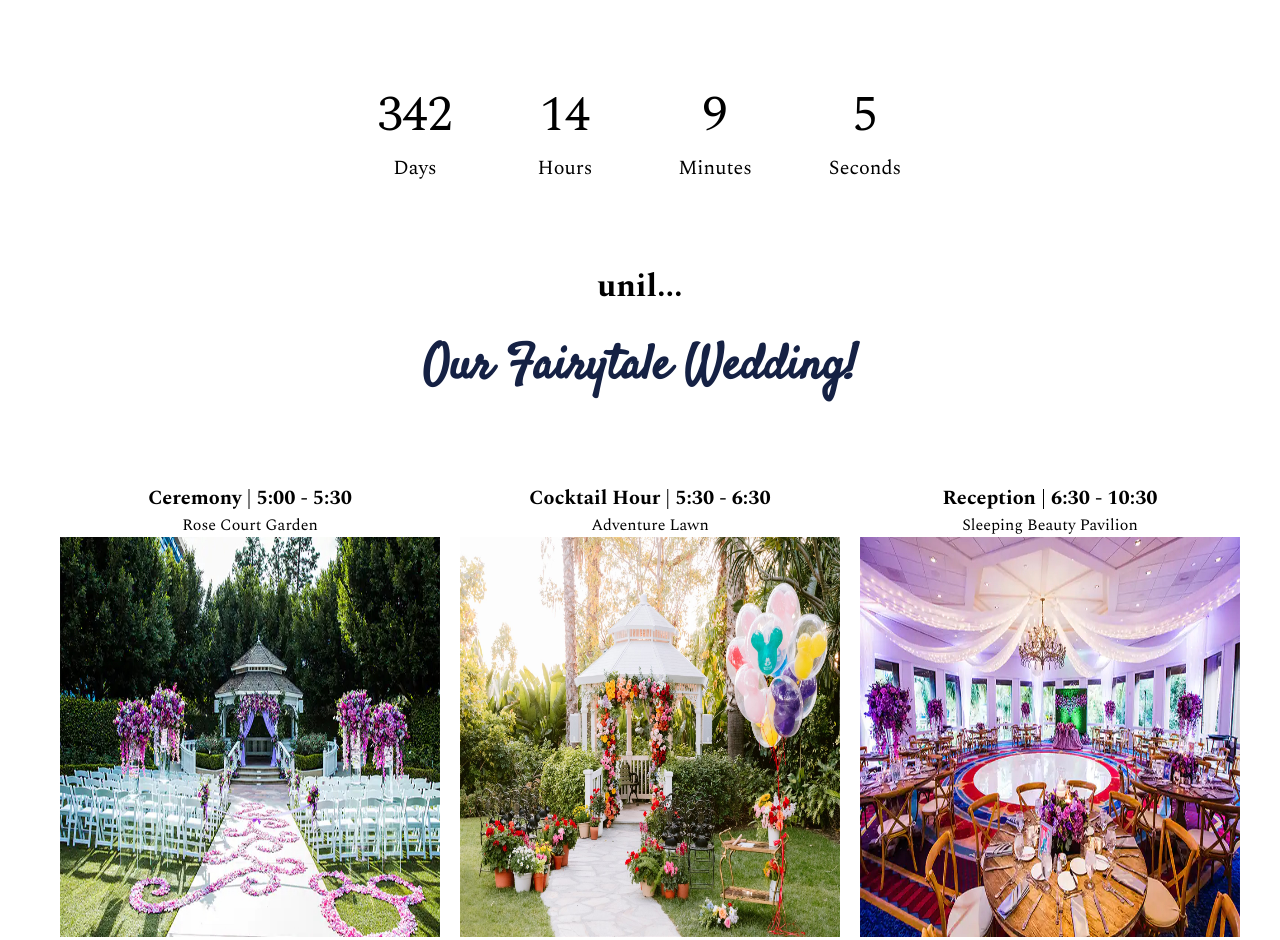
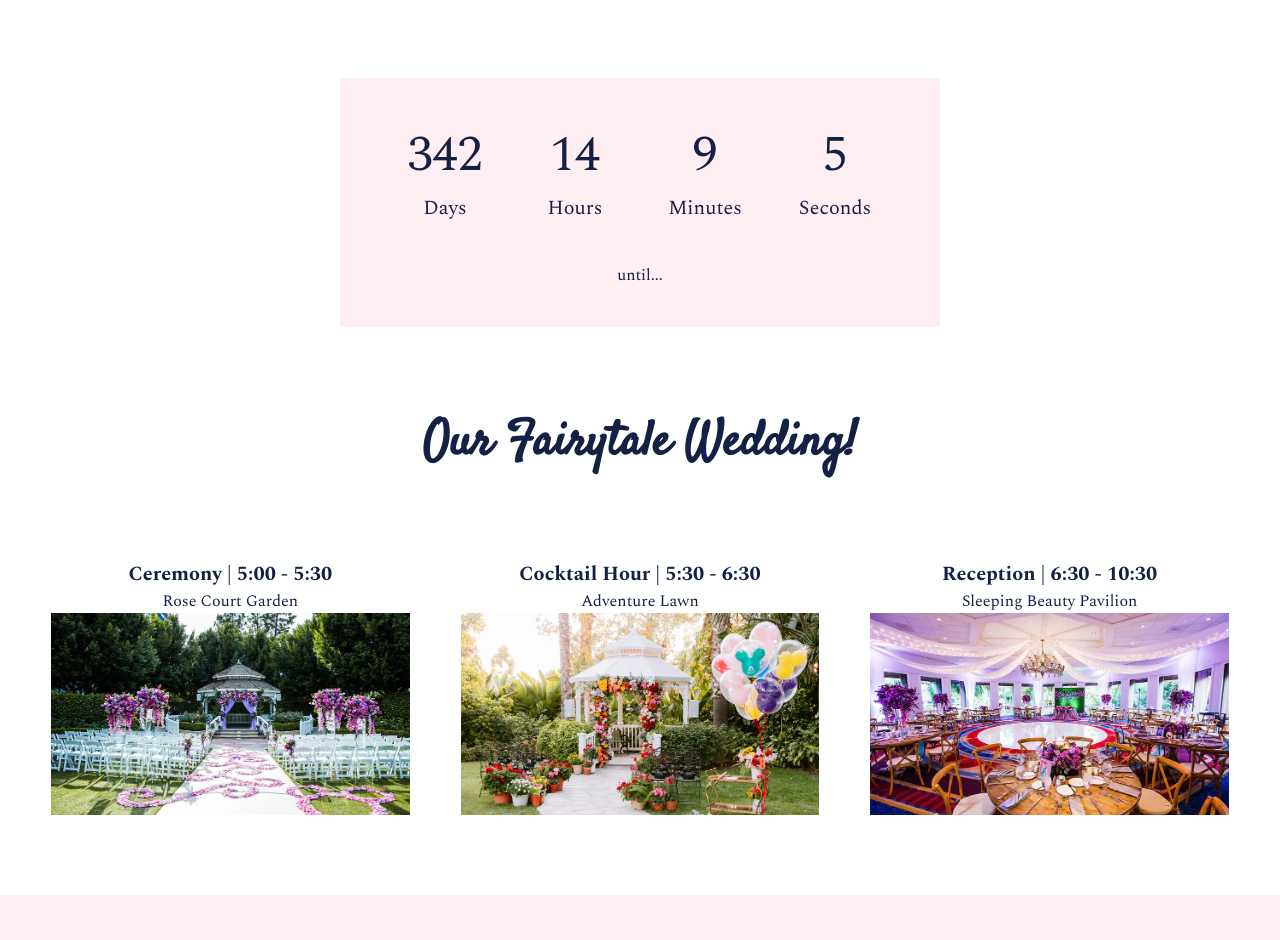
Before and after one commit to dhouty/wedding-website, a plain HTML site: page index.html in a window 1280 px wide. Shown: the part 802-1742 px from the top of the page. Drawn offline with nearby package versions, Linux system fonts and the light colour scheme; a script that the page names is missing.

Commit message:
Add box background for countdown

```diff
--- a/index.html
+++ b/index.html
@@ -32,6 +32,7 @@
         <div id="main" class="section"></div>
 
         <div id="the-wedding" class="section">
+            <div class="countdown-container">
                 <div class="countdown">
                     <div class="segment days">
                         <div class="value">0</div>
@@ -54,7 +55,8 @@
                     </div>
                 </div>
 
-            <h2>unil...</h2>
+                <div>until...</div>
+            </div>
 
             <h1>Our Fairytale Wedding!</h1>
 
--- a/styles/main.css
+++ b/styles/main.css
@@ -1,9 +1,15 @@
+:root {
+    --navy: #152144;
+    --pink:  #ffeef2;
+}
+
 html {
     scroll-behavior: smooth;
 }
 
 body {
     font-family: 'Spectral', serif;
+    color: var(--navy);
 }
 
 .top-bar {
@@ -21,7 +27,7 @@ body {
 }
 
 .top-bar.is-scrolled {
-    background-color: #152144;
+    background-color: var(--navy);
 }
 
 .top-bar .title {
@@ -67,7 +73,7 @@ body {
 }
 
 .top-bar .actions .button {
-    color: #152144;
+    color: var(--navy);
     background-color: white;
     padding: 12px 20px;
     transition: color 0.25s, background-color 0.5s, box-shadow 0.5s;
@@ -99,7 +105,7 @@ body {
 }
 
 .section:nth-child(even) {
-    background-color: #ffeef2;
+    background-color: var(--pink);
 }
 
 .section h1 {
@@ -107,12 +113,10 @@ body {
     font-family: 'Satisfy', cursive;
     font-size: 48px;
     margin-bottom: 80px;
-    color: #152144;
 }
 
 .section h2 {
     text-align: center;
-    margin-bottom: 20px;
     font-size: 32px;
 }
 
@@ -121,14 +125,26 @@ body {
     padding: 0 180px;
 }
 
+#the-wedding {
+    text-align: center;
+}
+
+.countdown-container {
+    background-color: var(--pink);
+    padding: 40px;
+    width: 92vw;
+    max-width: 600px;
+    margin: 0 auto 80px;
+}
+
 .countdown {
     display: flex;
     justify-content: center;
-    margin-bottom: 80px;
+    margin-bottom: 40px;
 }
 
 .countdown .segment {
-    width: 150px;
+    flex: 1;
     text-align: center;
 }
 
@@ -144,17 +160,19 @@ body {
     display: flex;
     justify-content: center;
     align-items: center;
-    margin: 0 40px;
-}
-
-.itinerary img {
-    height: 400px;
+    margin: 0 2vw;
 }
 
 .itinerary .event {
     flex: 1;
     text-align: center;
-    margin-left: 20px;
+    margin: 0 2vw;
+}
+
+.itinerary .event img {
+    width: 100%;
+    object-fit: cover;
+    aspect-ratio: 16/9;
 }
 
 .itinerary .event .name {
```
Lines whose indentation alone changed are shown as unchanged.
